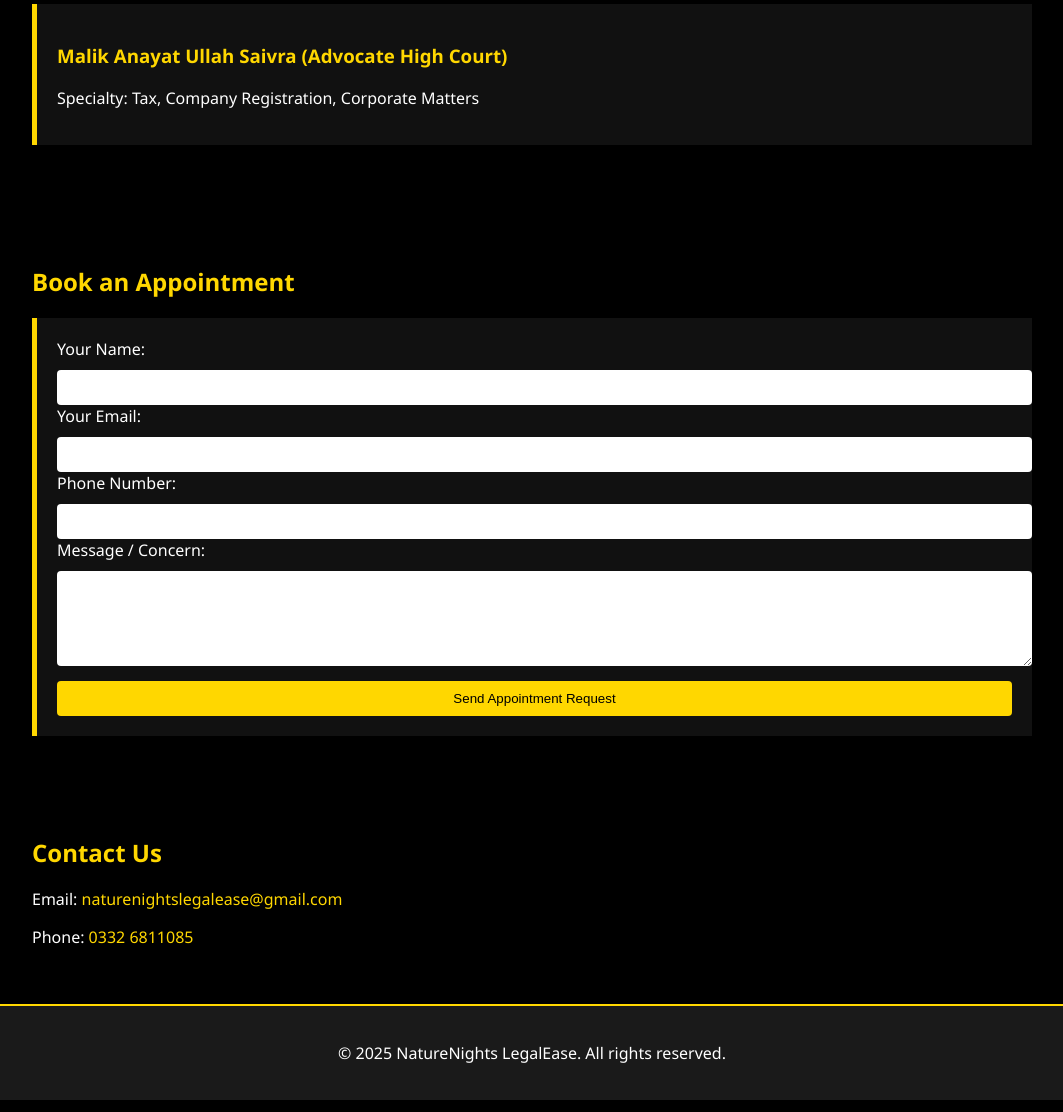
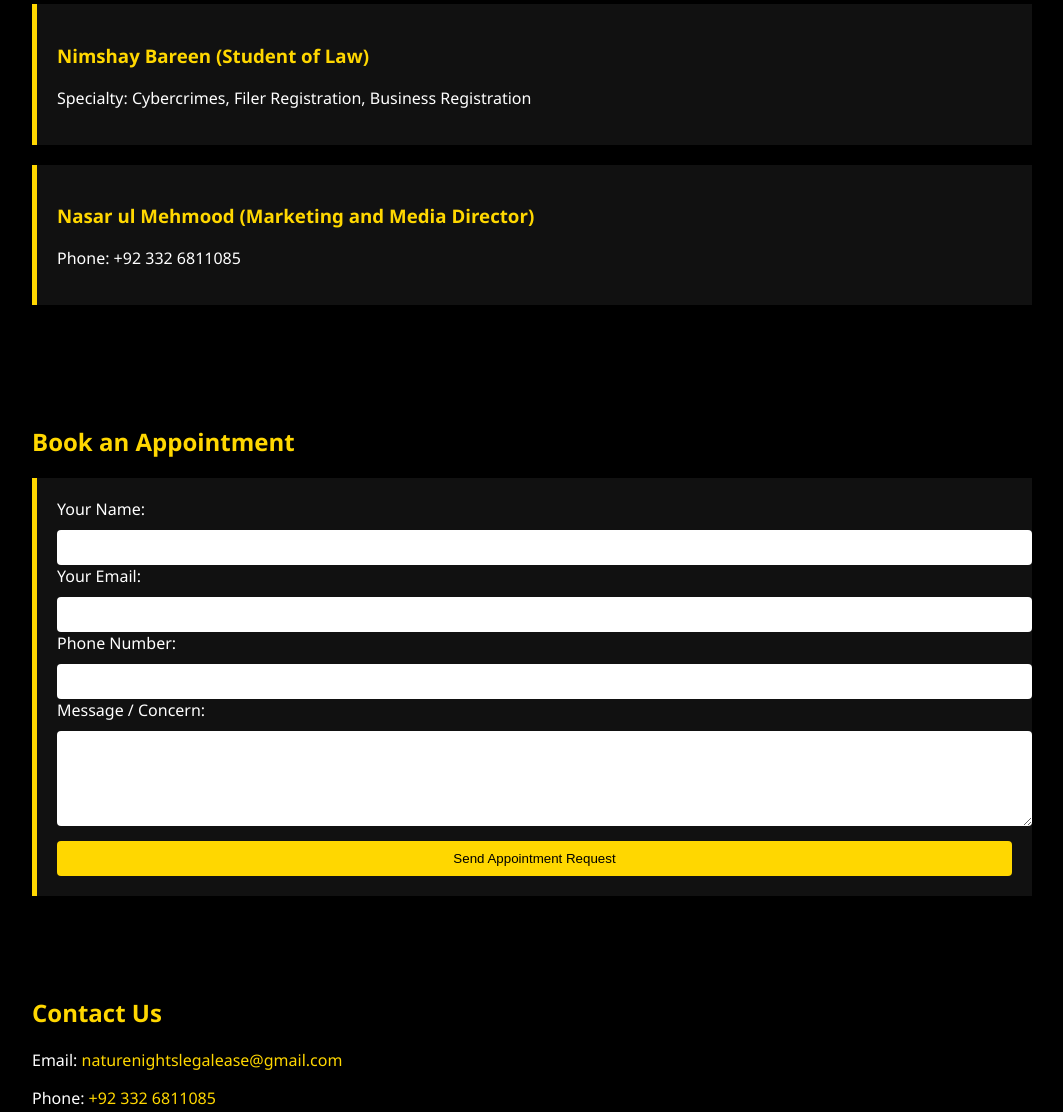
Before and after one commit to NatureNightsLegalEase/NatureNights-LegalEase-, a plain HTML site: page index.html in a window 1280 px wide. Shown: the part 1254-2366 px from the top of the page, without its empty margins (108-1171 px from the left). Drawn offline with Linux system fonts and the light colour scheme.

Commit message:
Update index.html

```diff
--- a/index.html
+++ b/index.html
@@ -1,7 +1,8 @@
-<!DOCTYPE html><html lang="en">
+<!DOCTYPE html>
+<html lang="en">
 <head>
-    <meta charset="UTF-8">
-    <meta name="viewport" content="width=device-width, initial-scale=1.0">
+  <meta charset="UTF-8" />
+  <meta name="viewport" content="width=device-width, initial-scale=1.0"/>
   <title>NatureNights LegalEase</title>
   <style>
     body {
@@ -83,7 +84,9 @@
     <img src="logo.png" alt="NatureNights LegalEase Logo">
     <h1>NatureNights LegalEase</h1>
     <p>Professional Legal Services in Pakistan</p>
-    </header><section id="about">
+  </header>
+
+  <section id="about">
     <h2>About Us</h2>
     <p>
       NatureNights LegalEase is a professional legal platform founded by passionate law students and experienced High Court Advocates. We specialize in offering modern legal solutions with a special focus on cybercrime, business registration, family and criminal law, service matters, taxation, and property disputes. Our vision is to make legal help accessible, reliable, and simplified.
@@ -92,11 +95,6 @@
 
   <section id="team">
     <h2>Our Team</h2>
-
-    <div class="team-member">
-        <h3>Nimshay Bareen (Student of Law)</h3>
-        <p>Specialty: Cybercrimes, Filer Registration, Business Registration</p>
-    </div>
 
     <div class="team-member">
       <h3>Malik Jaidad Yousaf (Advocate High Court)</h3>
@@ -116,6 +114,16 @@
     <div class="team-member">
       <h3>Malik Anayat Ullah Saivra (Advocate High Court)</h3>
       <p>Specialty: Tax, Company Registration, Corporate Matters</p>
+    </div>
+
+    <div class="team-member">
+      <h3>Nimshay Bareen (Student of Law)</h3>
+      <p>Specialty: Cybercrimes, Filer Registration, Business Registration</p>
+    </div>
+
+    <div class="team-member">
+      <h3>Nasar ul Mehmood (Marketing and Media Director)</h3>
+      <p>Phone: +92 332 6811085</p>
     </div>
   </section>
 
@@ -141,7 +149,7 @@
   <section id="contact">
     <h2>Contact Us</h2>
     <p>Email: <a href="mailto:naturenightslegalease@gmail.com">naturenightslegalease@gmail.com</a></p>
-    <p>Phone: <a href="tel:+923326811085">0332 6811085</a></p>
+    <p>Phone: <a href="tel:+923326811085">+92 332 6811085</a></p>
   </section>
 
   <footer>
```
Lines whose indentation alone changed are shown as unchanged.
